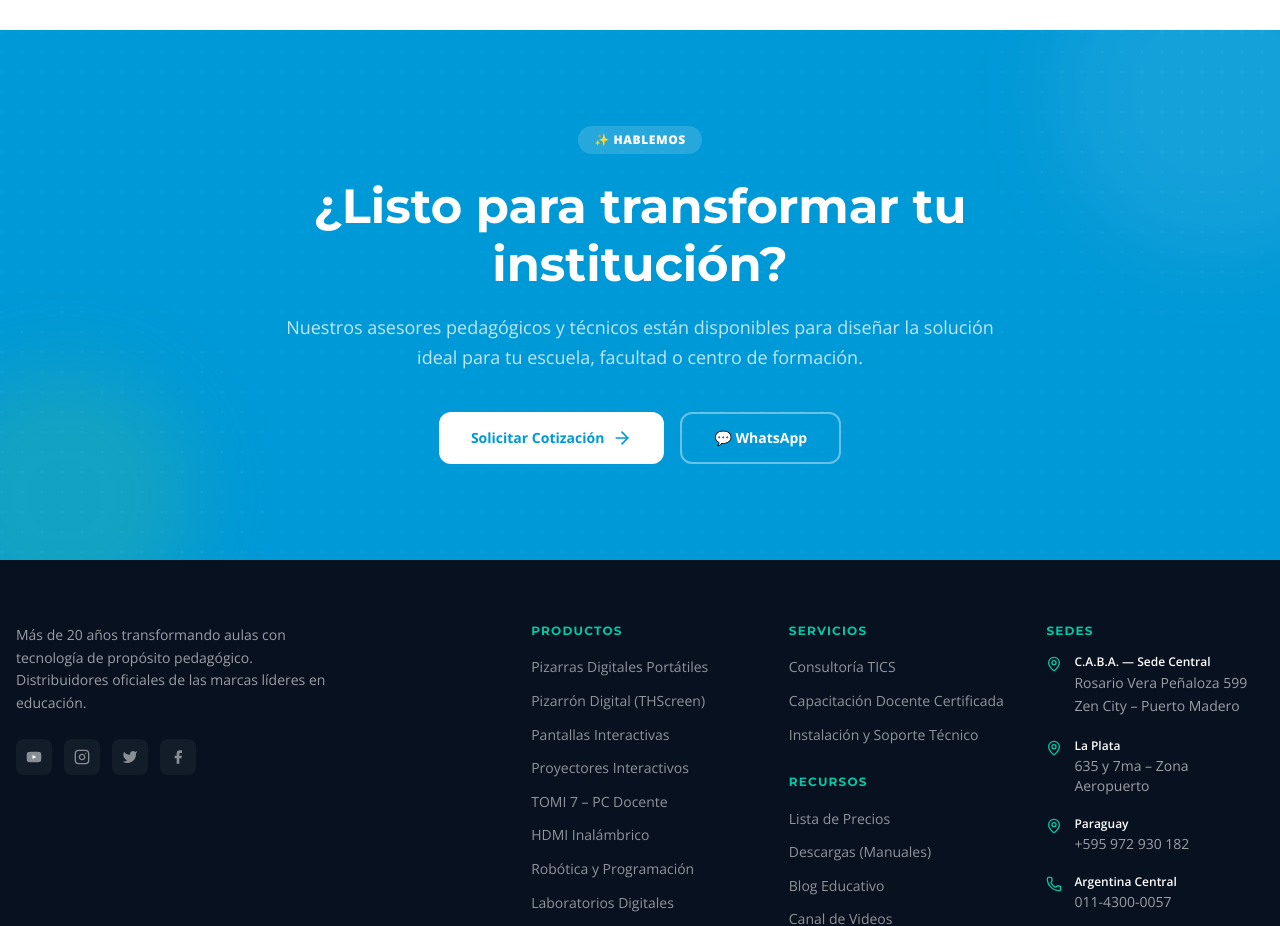
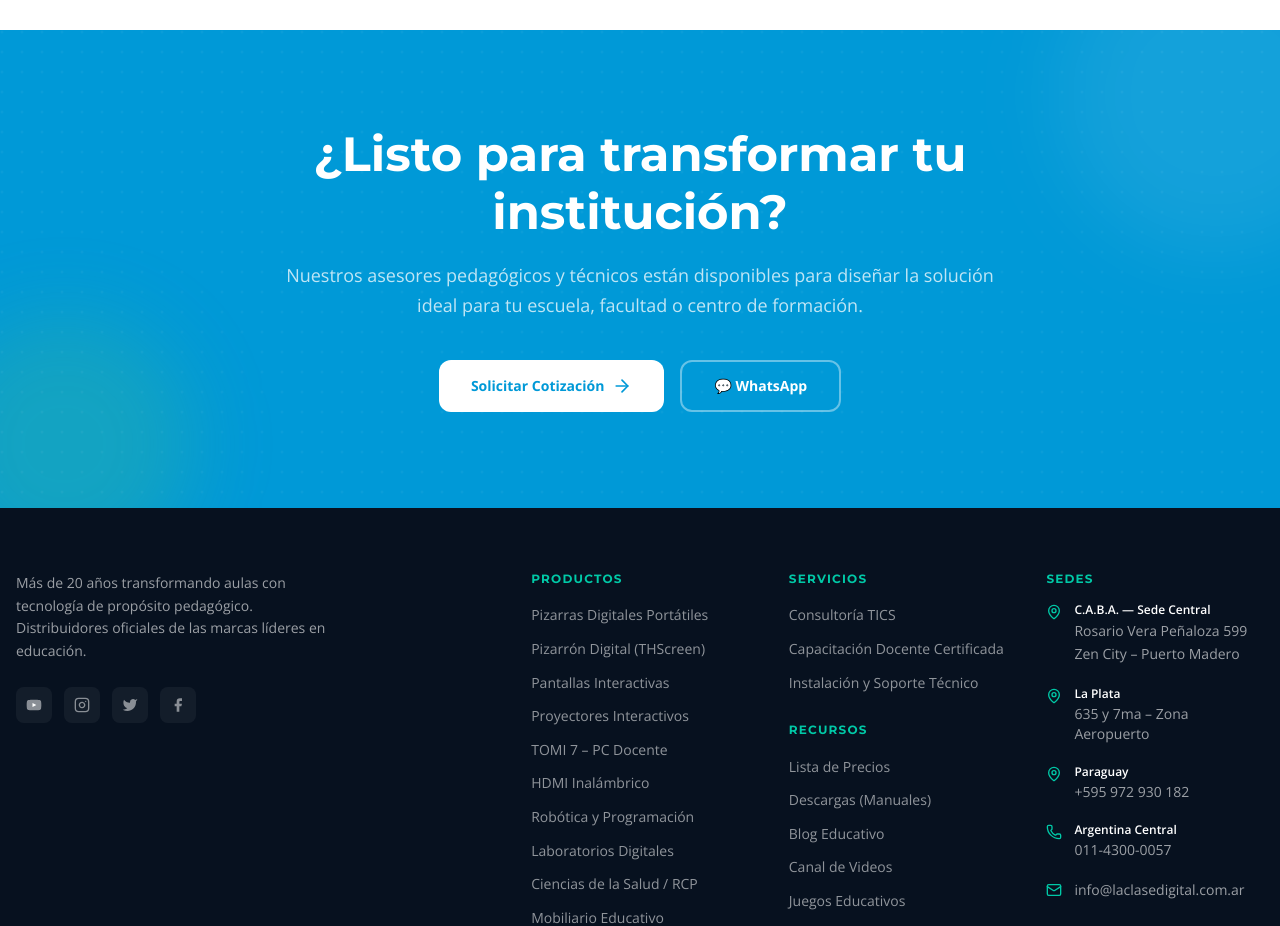
Before and after one commit to sr-roboto/LCD, a Next.js app: page / in a window 1280 px wide. Shown: the part 4780-5706 px from the top of the page. Built offline with nearby package versions, Linux system fonts and the light colour scheme.

Commit message:
feat: comment out the Hablemos badge in CtaSection

```diff
--- a/src/views/CtaSection.tsx
+++ b/src/views/CtaSection.tsx
@@ -22,9 +22,9 @@ export default function CtaSection() {
       </div>
 
       <div className="relative max-w-3xl mx-auto px-4 text-center">
-        <span className="inline-flex items-center px-4 py-1.5 rounded-full bg-white/15 text-white text-xs font-black uppercase tracking-wider mb-6">
+        {/* <span className="inline-flex items-center px-4 py-1.5 rounded-full bg-white/15 text-white text-xs font-black uppercase tracking-wider mb-6">
           ✨ Hablemos
-        </span>
+        </span> */}
         <h2 className="text-3xl md:text-5xl font-black text-white mb-5 leading-tight">
           ¿Listo para transformar tu institución?
         </h2>
```
